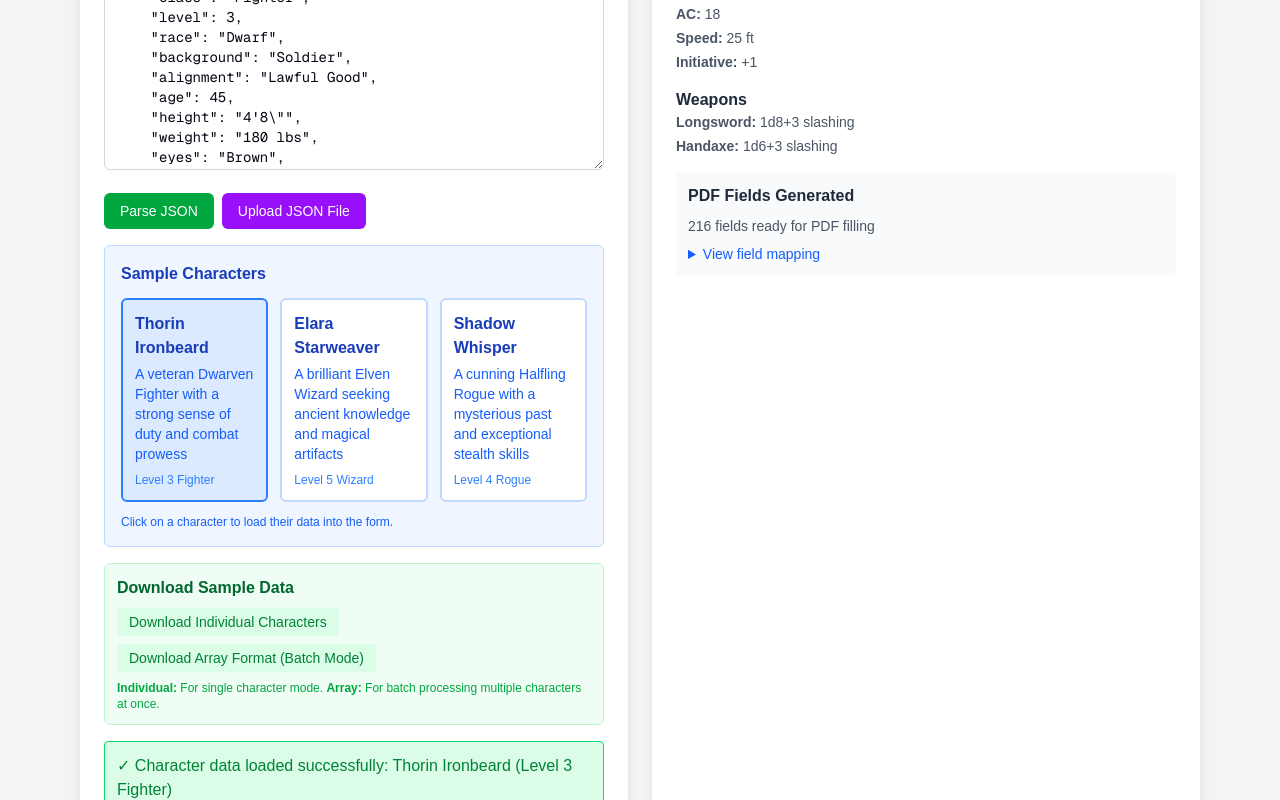
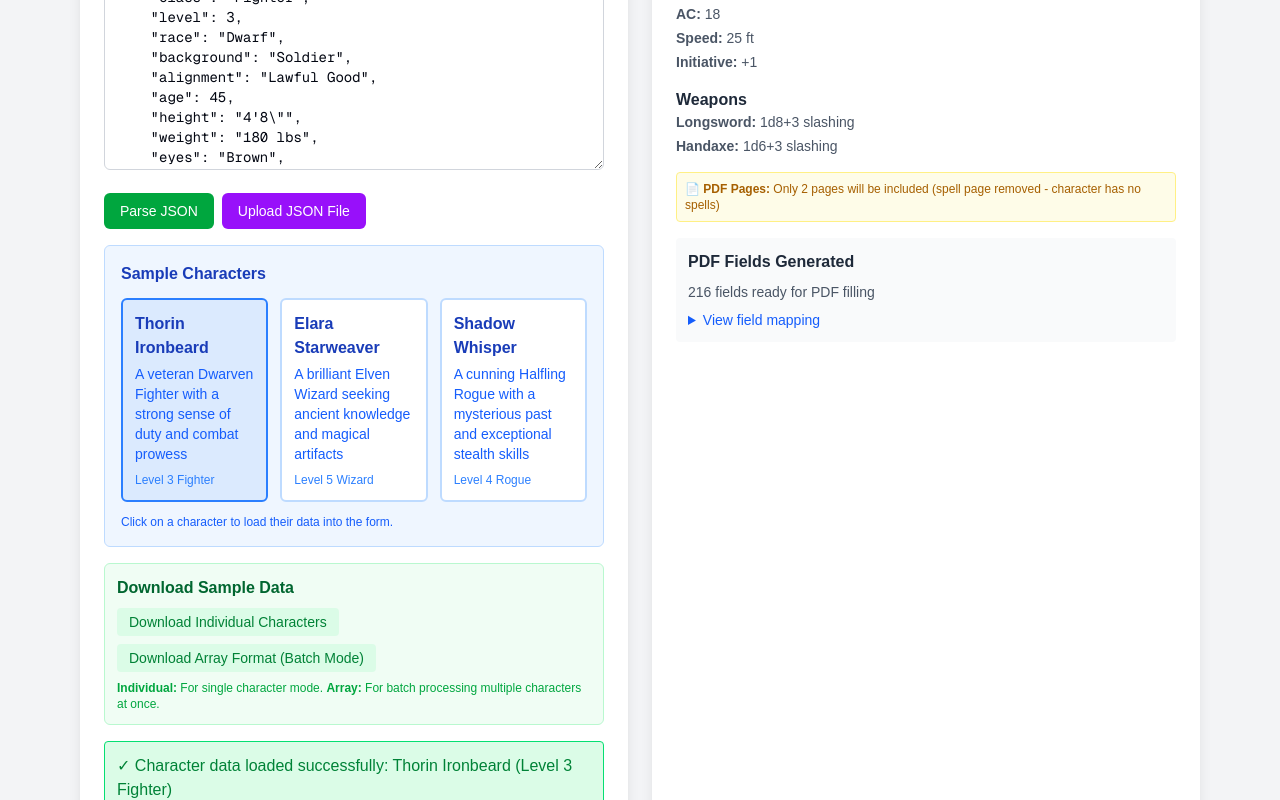
Before and after one commit to 7mjake/dnd-character-creator, a Next.js app: page / in a window 1280 px wide. Both pictures are taken after a click on the button 194 px from the left and 876 px from the top of the page. Shown: the part 476-1276 px from the top of the page. Built offline with nearby package versions, Linux system fonts and the light colour scheme.

Commit message:
Show and handle spell page inclusion in PDF export
Added logic to remove the spell page from the character sheet PDF if the character has no spells. Updated UI to display the number of pages included in the PDF based on spellcasting status, providing clearer feedback to users.

```diff
--- a/app/components/CharacterSheetFiller.tsx
+++ b/app/components/CharacterSheetFiller.tsx
@@ -2,7 +2,7 @@
 
 import React, { useState, useRef, useEffect } from 'react';
 import { InputModel, toPdfFields } from '../pdf-filler/field_map';
-import { fillCharacterSheetPdf, validateCharacterData } from '../pdf-filler/pdfFiller';
+import { fillCharacterSheetPdf, validateCharacterData, hasSpells } from '../pdf-filler/pdfFiller';
 
 
 const CharacterSheetFiller: React.FC = () => {
@@ -487,6 +487,14 @@ const CharacterSheetFiller: React.FC = () => {
                     {char.spellcasting && (
                       <div className="mt-2 text-sm text-gray-600">
                         <p><strong>Spellcasting:</strong> {char.spellcasting.class} ({char.spellcasting.ability ? char.spellcasting.ability.charAt(0).toUpperCase() + char.spellcasting.ability.slice(1) : ''})</p>
+                        <div className="mt-1 p-1 bg-blue-50 border border-blue-200 rounded text-xs text-blue-700">
+                          📄 {hasSpells(char) ? '3 pages' : '2 pages (no spells)'}
+                        </div>
+                      </div>
+                    )}
+                    {!char.spellcasting && (
+                      <div className="mt-2 p-1 bg-yellow-50 border border-yellow-200 rounded text-xs text-yellow-700">
+                        📄 2 pages (no spells)
                       </div>
                     )}
                   </div>
@@ -569,6 +577,15 @@ const CharacterSheetFiller: React.FC = () => {
                         </div>
                       )}
                     </div>
+                    <div className="mt-2 p-2 bg-blue-50 border border-blue-200 rounded text-xs text-blue-700">
+                      📄 <strong>PDF Pages:</strong> {hasSpells(characterData) ? 'All 3 pages will be included (spell page included)' : 'Only 2 pages will be included (spell page removed)'}
+                    </div>
+                  </div>
+                )}
+
+                {!characterData.spellcasting && (
+                  <div className="mt-2 p-2 bg-yellow-50 border border-yellow-200 rounded text-xs text-yellow-700">
+                    📄 <strong>PDF Pages:</strong> Only 2 pages will be included (spell page removed - character has no spells)
                   </div>
                 )}
 
--- a/app/pdf-filler/pdfFiller.ts
+++ b/app/pdf-filler/pdfFiller.ts
@@ -39,6 +39,22 @@ export async function fillCharacterSheetPdf(
     // 🔧 Load PDF and set NeedAppearances to preserve original styling
     console.log('🔧 Loading PDF and preserving original field appearances');
     const pdfDoc = await PDFDocument.load(existingPdfBytes);
+
+    // Check if character has spells and remove page 3 if not
+    const characterHasSpells = hasSpells(characterData);
+    if (!characterHasSpells) {
+      console.log('🔧 Character has no spells, removing page 3 (spell page)');
+      const pages = pdfDoc.getPages();
+      if (pages.length >= 3) {
+        pdfDoc.removePage(2); // Remove page 3 (0-indexed, so page 3 is index 2)
+        console.log('✅ Removed page 3 - character sheet now has', pages.length - 1, 'pages');
+      } else {
+        console.log('⚠️ PDF has fewer than 3 pages, skipping page removal');
+      }
+    } else {
+      console.log('✅ Character has spells, keeping all pages');
+    }
+
     const form = pdfDoc.getForm();
 
     // 🔧 Ask viewers to repaint using existing field styling
@@ -162,6 +178,35 @@ export async function fillCharacterSheetPdf(
 }
 
 /**
+ * Checks if a character has any spells (cantrips or spells known)
+ * @param characterData - The character data to check
+ * @returns True if the character has any spells, false otherwise
+ */
+export function hasSpells(characterData: InputModel): boolean {
+  // Check if character has spellcasting ability
+  if (!characterData.spellcasting) {
+    return false;
+  }
+
+  // Check for cantrips
+  if (characterData.spellcasting.cantrips && characterData.spellcasting.cantrips.length > 0) {
+    return true;
+  }
+
+  // Check for spells known at any level
+  if (characterData.spellcasting.spells_known) {
+    for (const level in characterData.spellcasting.spells_known) {
+      const spells = characterData.spellcasting.spells_known[level];
+      if (Array.isArray(spells) && spells.length > 0) {
+        return true;
+      }
+    }
+  }
+
+  return false;
+}
+
+/**
  * Validates character data structure
  * @param data - The character data to validate
  * @returns Validation result with error message if invalid
```
